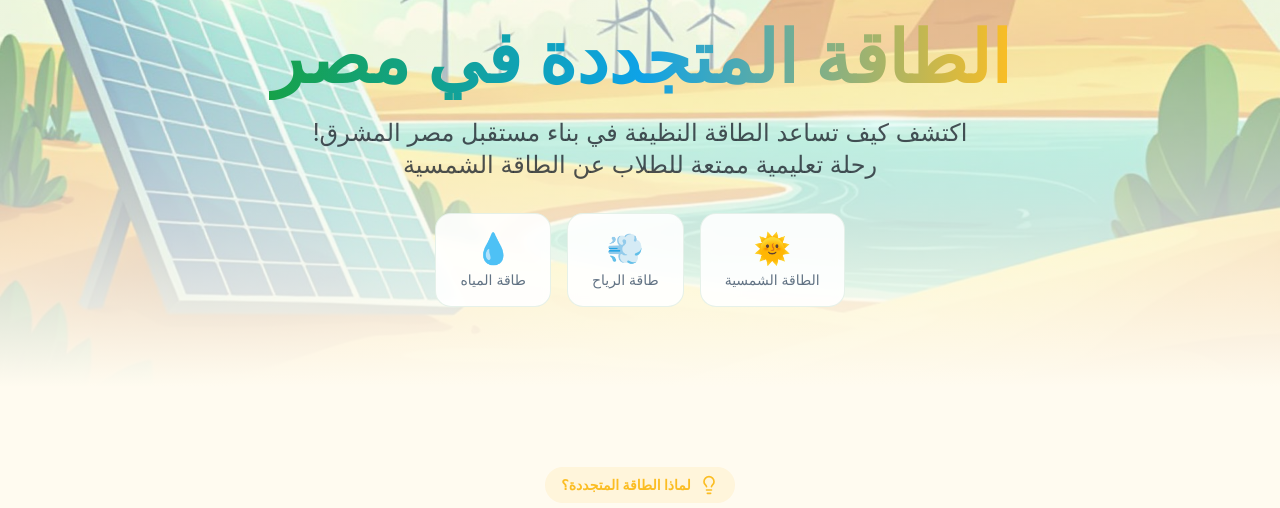
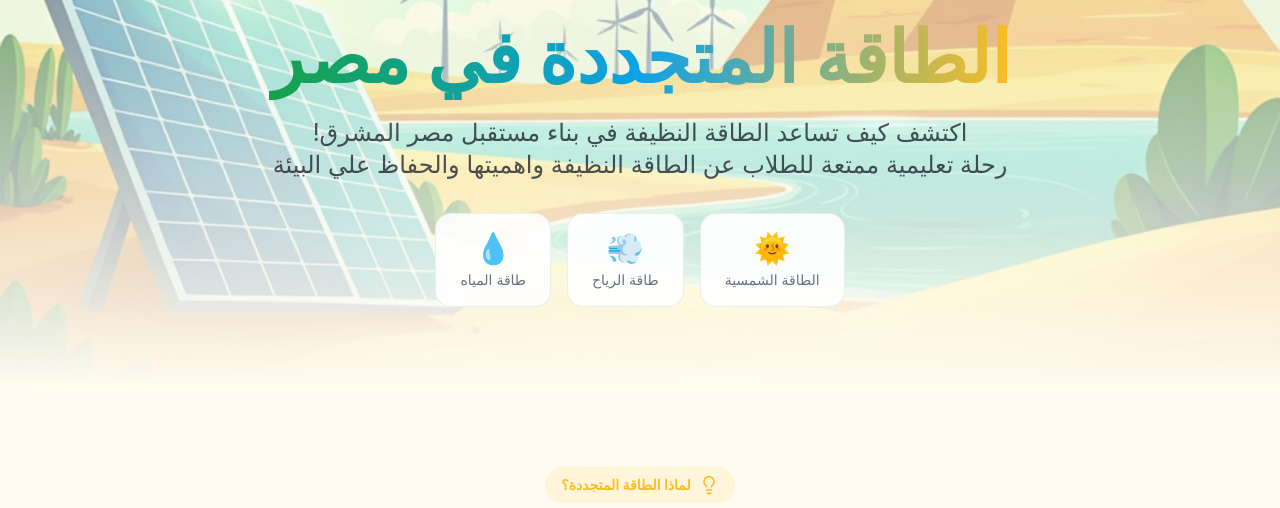
Before and after one commit to pishoyzarif/national-day-env-competition, a plain HTML site: page index.html in a window 1280 px wide. Shown: the part 281-789 px from the top of the page. Drawn offline with Linux system fonts and the light colour scheme; a web font is replaced by a local one.

Commit message:
Update index.html

```diff
--- a/index.html
+++ b/index.html
@@ -1331,7 +1331,7 @@
               style="animation-delay: 0.2s"
             >
               اكتشف كيف تساعد الطاقة النظيفة في بناء مستقبل مصر المشرق!<br />رحلة
-              تعليمية ممتعة للطلاب عن الطاقة الشمسية
+              تعليمية ممتعة للطلاب عن الطاقة النظيفة واهميتها والحفاظ علي البيئة
             </p>
             <div
               class="flex flex-wrap gap-4 justify-center animate-fade-in"
```
